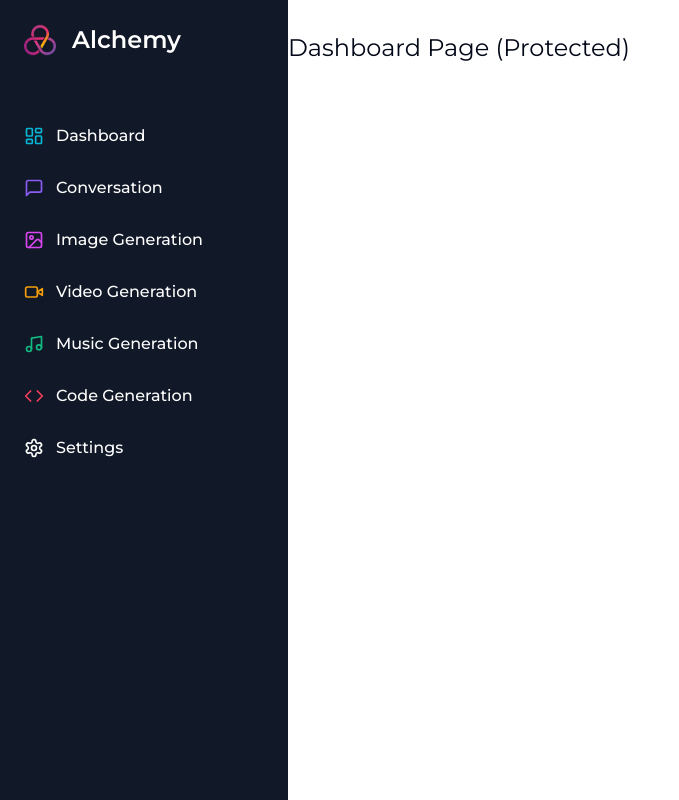
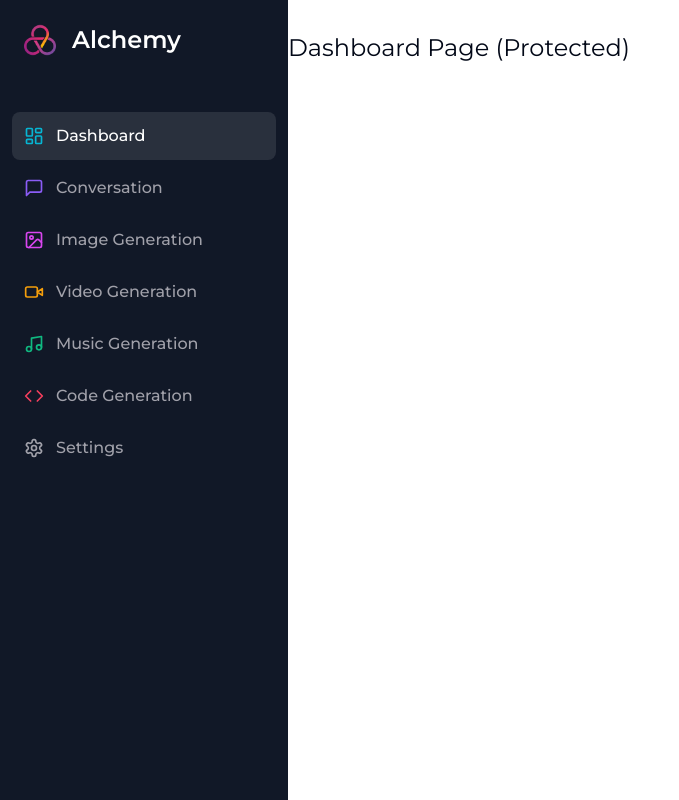
Before and after one commit to mrwebwork/ai-saas, a Next.js app: page /dashboard in a window 1280 px wide. Shown: the whole page, without its empty margins (0-679 px from the left). Built offline with nearby package versions, Linux system fonts and the light colour scheme.

Commit message:
Add classes on active navigation menu items

```diff
--- a/components/Sidebar.tsx
+++ b/components/Sidebar.tsx
@@ -1,4 +1,6 @@
 "use client";
+
+import { usePathname } from "next/navigation";
 
 //? Choosing between using MessageSquare ? MessagesSquare icons
 //* Icons from Lucide
@@ -64,6 +66,7 @@ const routes = [
 ];
 
 const Sidebar = () => {
+  const pathname = usePathname();
   return (
     <div className="space-y-4 py-4 flex flex-col h-full bg-[#111827] text-white">
       <div className="px-3 py-2 flex-1">
@@ -78,7 +81,12 @@ const Sidebar = () => {
             <Link
               href={route.href}
               key={route.href}
-              className="text-md group flex p-3 w-full justify-start font-medium cursor-pointer hover:text-white hover:bg-white/10 rounded-lg transition"
+              className={cn(
+                "text-md group flex p-3 w-full justify-start font-medium cursor-pointer hover:text-white hover:bg-white/10 rounded-lg transition",
+                pathname === route.href
+                  ? "text-white bg-white/10"
+                  : "text-zinc-400"
+              )}
             >
               <div className="flex items-center flex-1">
                 <route.icon className={cn("w-5 h-5 mr-3", route.color)} />
```
